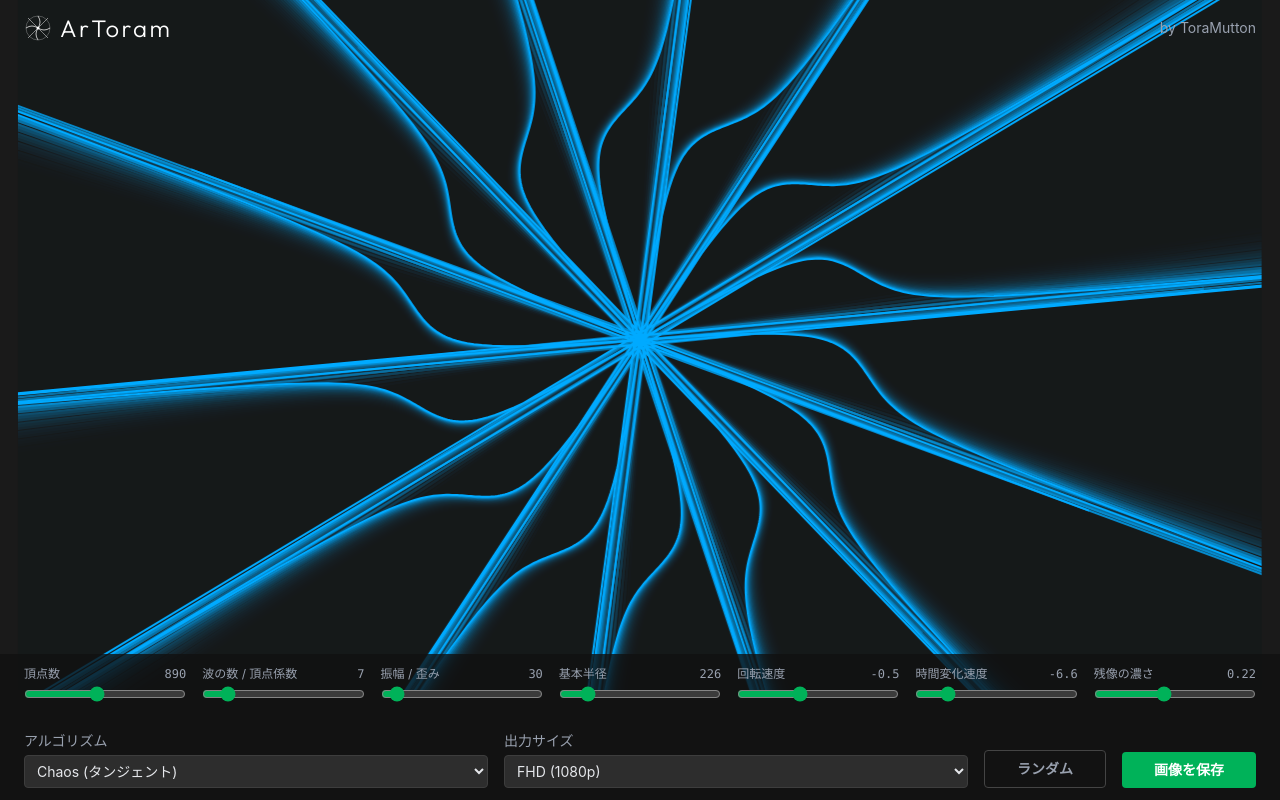
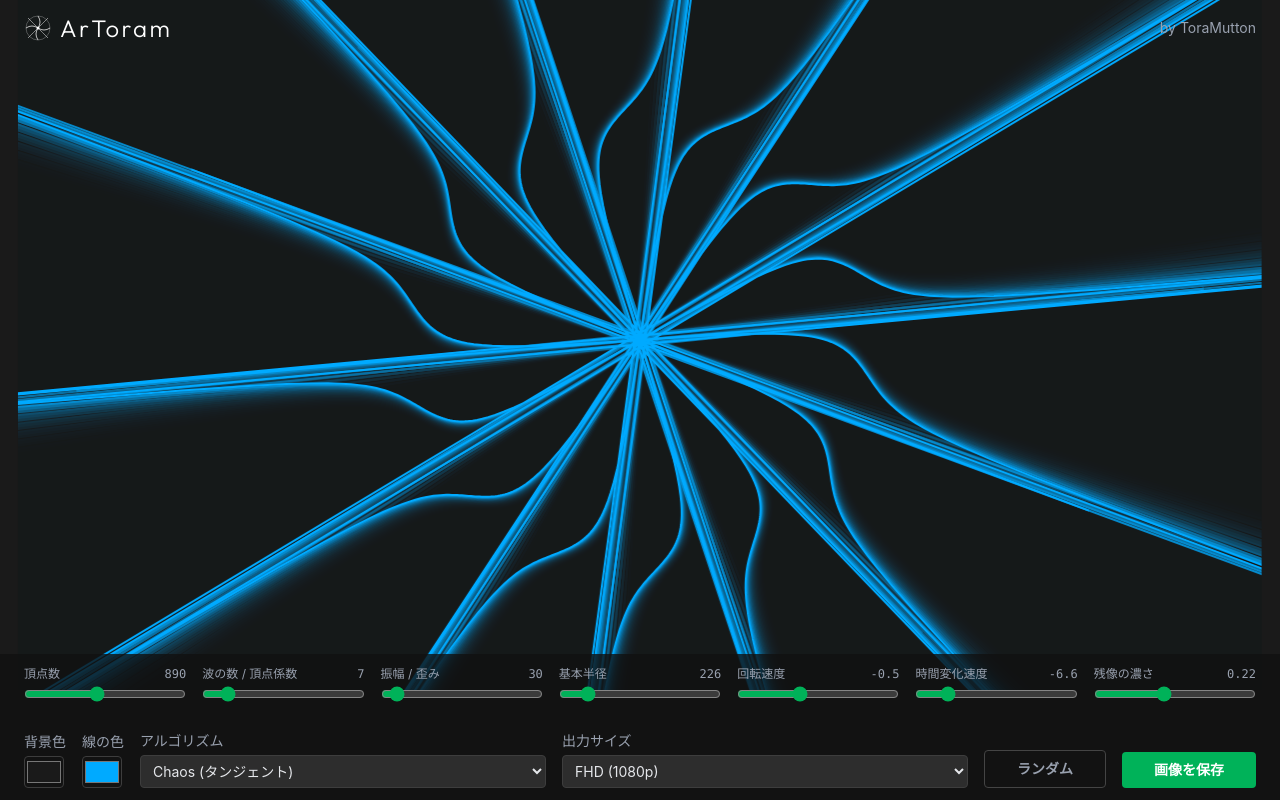
Before and after one commit to ToraMutton/geo-art-gen, a React (Vite) app: page / in a window 1280 px wide. Built offline with nearby package versions, Linux system fonts and the light colour scheme.

Commit message:
feat: add color changer with random

```diff
--- a/src/components/GeometricCanvas.tsx
+++ b/src/components/GeometricCanvas.tsx
@@ -66,10 +66,6 @@ export const GeometricCanvas = () => {
     resizeCanvasRef.current()
   }, [params])
   const canvasSizeRef = useRef({ w: window.innerWidth, h: window.innerHeight });
-
-  useEffect(() => {
-    paramsRef.current = params; // paramsが変わるたびに更新
-  }, [params]);
 
   // 描画ロジック（画面用とダウンロード用で使い回すため分離）
   const drawPath = (ctx: CanvasRenderingContext2D, w: number, h: number, currentParams: Params, time: number) => {
@@ -215,7 +211,7 @@ export const GeometricCanvas = () => {
         canvasSizeRef.current = { w: canvasW, h: canvasH };
 
         // 背景を黒く塗る
-        ctx.fillStyle = '#1a1a1a';
+        ctx.fillStyle = paramsRef.current.bgColor;
         ctx.fillRect(0, 0, canvasW, canvasH);
       };
       resizeCanvasRef.current = resizeCanvas;
@@ -249,6 +245,7 @@ export const GeometricCanvas = () => {
       'Polygon', 'Butterfly', 'Lissajous', 'Web', 'Heart'];
     setParams(prev => ({
       ...prev,  // resolution はそのまま
+      strokeColor: `hsl(${Math.floor(Math.random() * 360)}, 70%, 60%)`,
       mode: modes[Math.floor(Math.random() * modes.length)],
       points: Math.floor(Math.random() * 1990) + 10,
       waves: Math.floor(Math.random() * 49) + 1,
@@ -271,7 +268,7 @@ export const GeometricCanvas = () => {
     if (!oCtx) return;
 
     // ベースの背景色を塗る
-    oCtx.fillStyle = '#1a1a1a';
+    oCtx.fillStyle = params.bgColor;
     oCtx.fillRect(0, 0, w, h);
 
     // 残像（軌跡）を再現するために、過去60フレーム分を高速でシミュレーション描画する
@@ -327,6 +324,28 @@ export const GeometricCanvas = () => {
           >
             {isPanelOpen ? '▼' : '▲'}
           </button>
+
+          {/* 背景色 */}
+          <div>
+            <label className="block mb-1 text-gray-400">背景色</label>
+            <input
+              type="color"
+              value={params.bgColor}
+              onChange={(e) => updateParam('bgColor', e.target.value)}
+              className="w-10 h-8 rounded cursor-pointer bg-transparent border border-[#3d3d3d]"
+            />
+          </div>
+
+          {/* 線の色 */}
+          <div>
+            <label className="block mb-1 text-gray-400">線の色</label>
+            <input
+              type="color"
+              value={params.strokeColor}
+              onChange={(e) => updateParam('strokeColor', e.target.value)}
+              className="w-10 h-8 rounded cursor-pointer bg-transparent border border-[#3d3d3d]"
+            />
+          </div>
           {/* アルゴリズム */}
           <div className="flex-1">
             <label className="block mb-1 text-gray-400">アルゴリズム</label>
```
